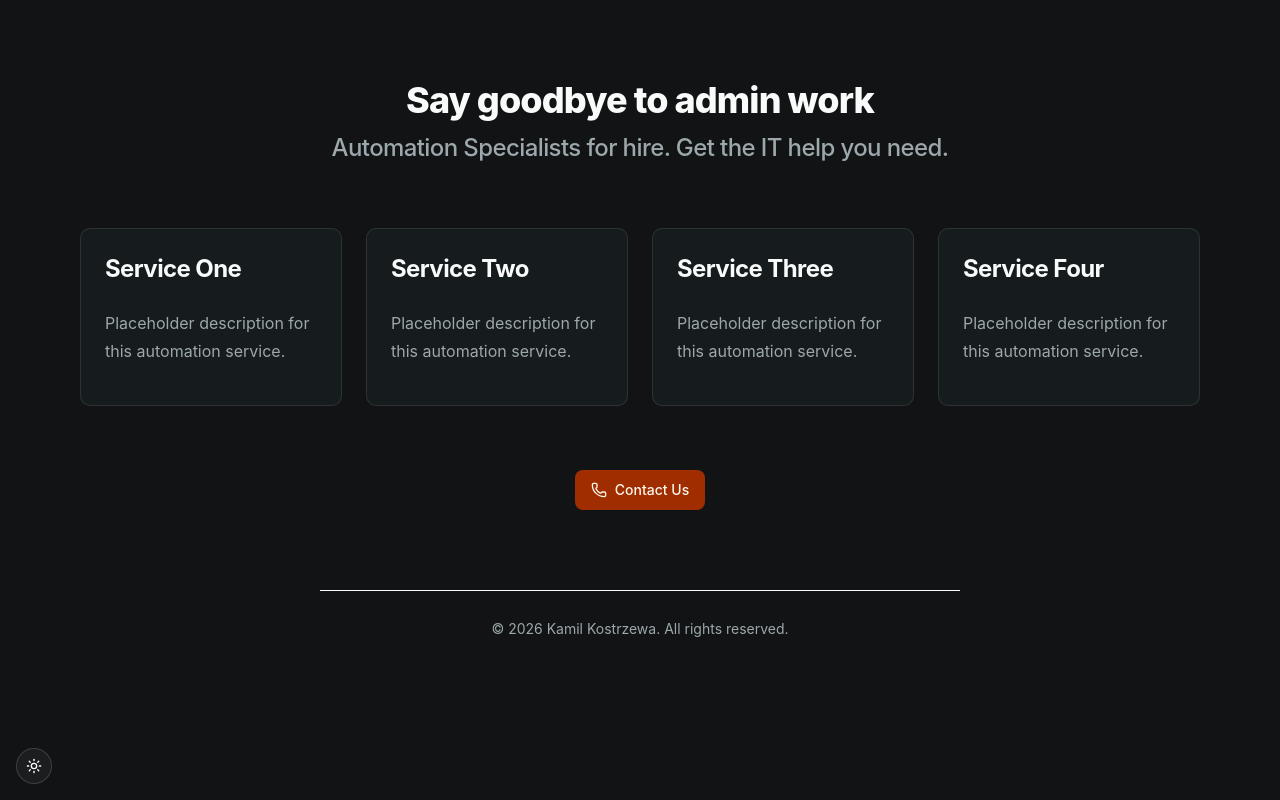
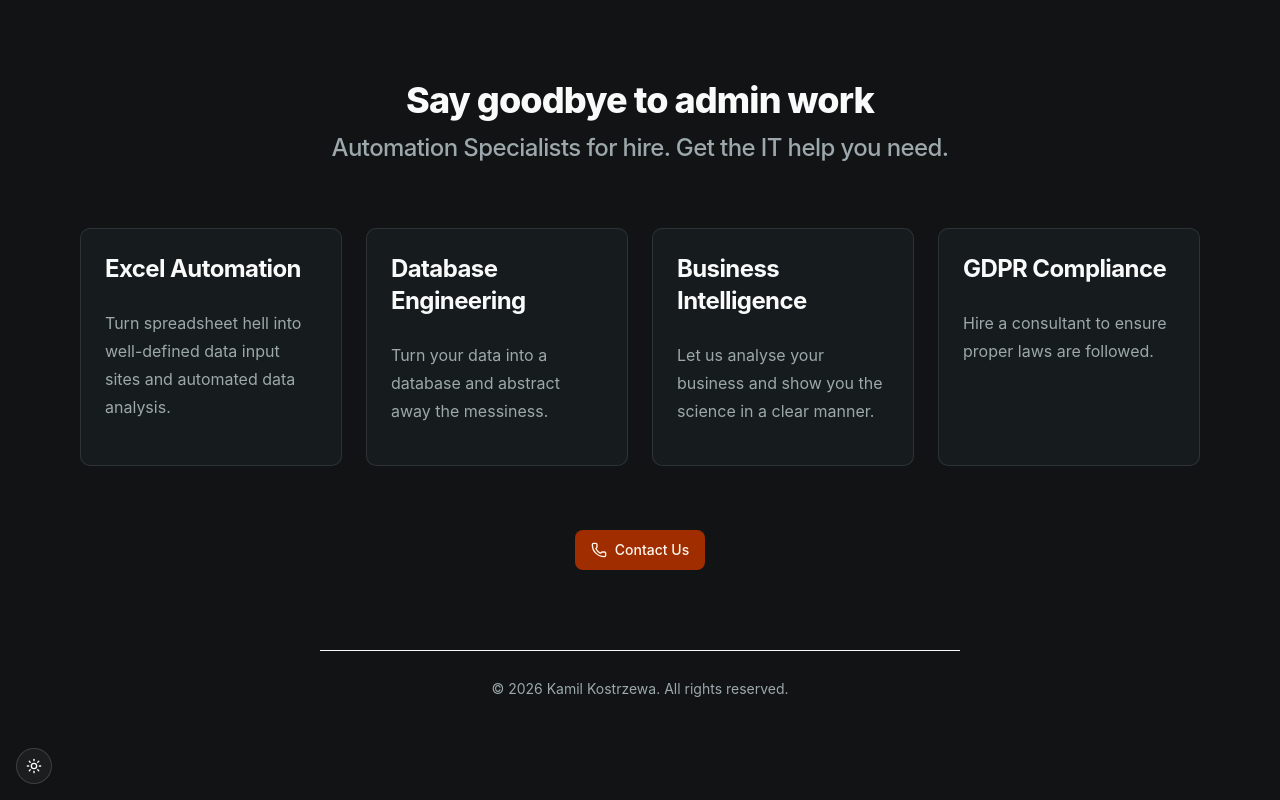
Before and after one commit to K0Stek122/portfolio-page, a React (Vite) app: page /spreadsheet-automation in a window 1280 px wide. Built offline with nearby package versions, Linux system fonts and the light colour scheme.

Commit message:
Implemented Spreadsheet automation website.
Signed-off-by: K0Stek122 <kamilianos3@gmail.com>

```diff
--- a/scripts/generate-sitemap.mjs
+++ b/scripts/generate-sitemap.mjs
@@ -8,7 +8,7 @@ const outFile = join(__dirname, '../public/sitemap.xml');
 
 const SITE_URL = 'https://kostek.uk';
 
-const STATIC_PATHS = ['/', '/employers/portfolio', '/blog'];
+const STATIC_PATHS = ['/', '/employers/portfolio', '/spreadsheet-automation', '/blog'];
 
 function parseFrontmatter(raw) {
     const match = raw.match(/^---\r?\n([\s\S]*?)\r?\n---/);
--- a/src/components/ui/contact-dialog.tsx
+++ b/src/components/ui/contact-dialog.tsx
@@ -33,7 +33,7 @@ export default function ContactDialog({ triggerLabel = 'Contact Me' }: ContactDi
                     </AlertDialogDescription>
                 </AlertDialogHeader>
                 <AlertDialogFooter>
-                    <AlertDialogCancel size="lg" variant="default">Close</AlertDialogCancel>
+                    <AlertDialogCancel size="lg" variant="default" style={{ animation: 'none' }}>Close</AlertDialogCancel>
                 </AlertDialogFooter>
             </AlertDialogContent>
         </AlertDialog>
--- a/src/index.css
+++ b/src/index.css
@@ -2,7 +2,11 @@
 
 @import "tailwindcss";
 @import "tw-animate-css";
-@import '@fontsource/inter';
+@import '@fontsource/inter/400.css';
+@import '@fontsource/inter/500.css';
+@import '@fontsource/inter/600.css';
+@import '@fontsource/inter/700.css';
+@import '@fontsource/inter/800.css';
 
 @custom-variant dark (&:is(.dark *));
 
@@ -48,7 +52,7 @@
 }
 
 :root {
-  --background: oklch(0.9 0.03 85);
+  --background: oklch(1 0 0);
   --foreground: oklch(0.148 0.004 228.8);
   --card: oklch(1 0 0);
   --card-foreground: oklch(0.148 0.004 228.8);
--- a/src/pages/spreadsheet-automation.tsx
+++ b/src/pages/spreadsheet-automation.tsx
@@ -6,10 +6,10 @@ import ContactDialog from '../components/ui/contact-dialog';
 import SEO from '../components/seo';
 
 const services = [
-    { title: 'Service One', description: 'Placeholder description for this automation service.' },
-    { title: 'Service Two', description: 'Placeholder description for this automation service.' },
-    { title: 'Service Three', description: 'Placeholder description for this automation service.' },
-    { title: 'Service Four', description: 'Placeholder description for this automation service.' },
+    { title: 'Excel Automation', description: 'Turn spreadsheet hell into well-defined data input sites and automated data analysis.' },
+    { title: 'Database Engineering', description: 'Turn your data into a database and abstract away the messiness.' },
+    { title: 'Business Intelligence', description: 'Let us analyse your business and show you the science in a clear manner.' },
+    { title: 'GDPR Compliance', description: 'Hire a consultant to ensure proper laws are followed.' },
 ];
 
 export default function SpreadsheetAutomationPage() {
```
Also changed, not shown: 3 other files (tests, documents, lock files or other folders).
